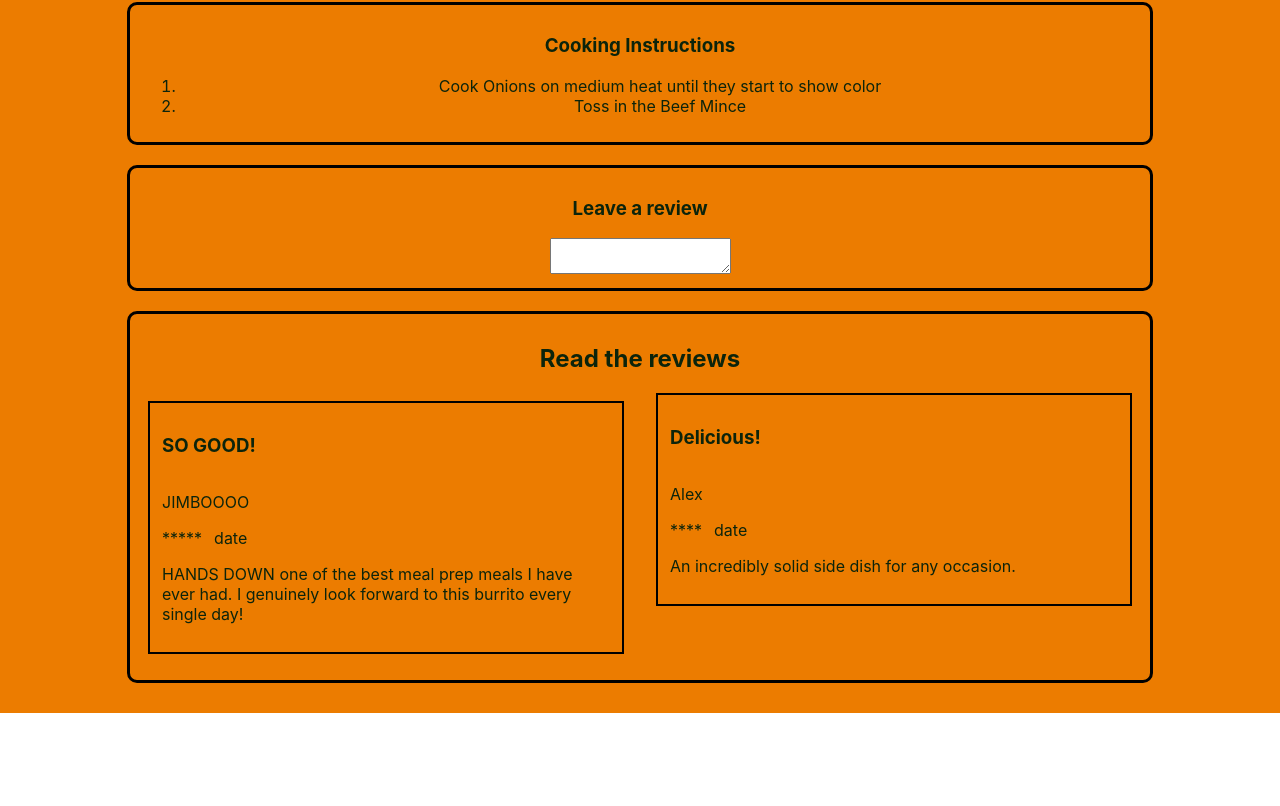
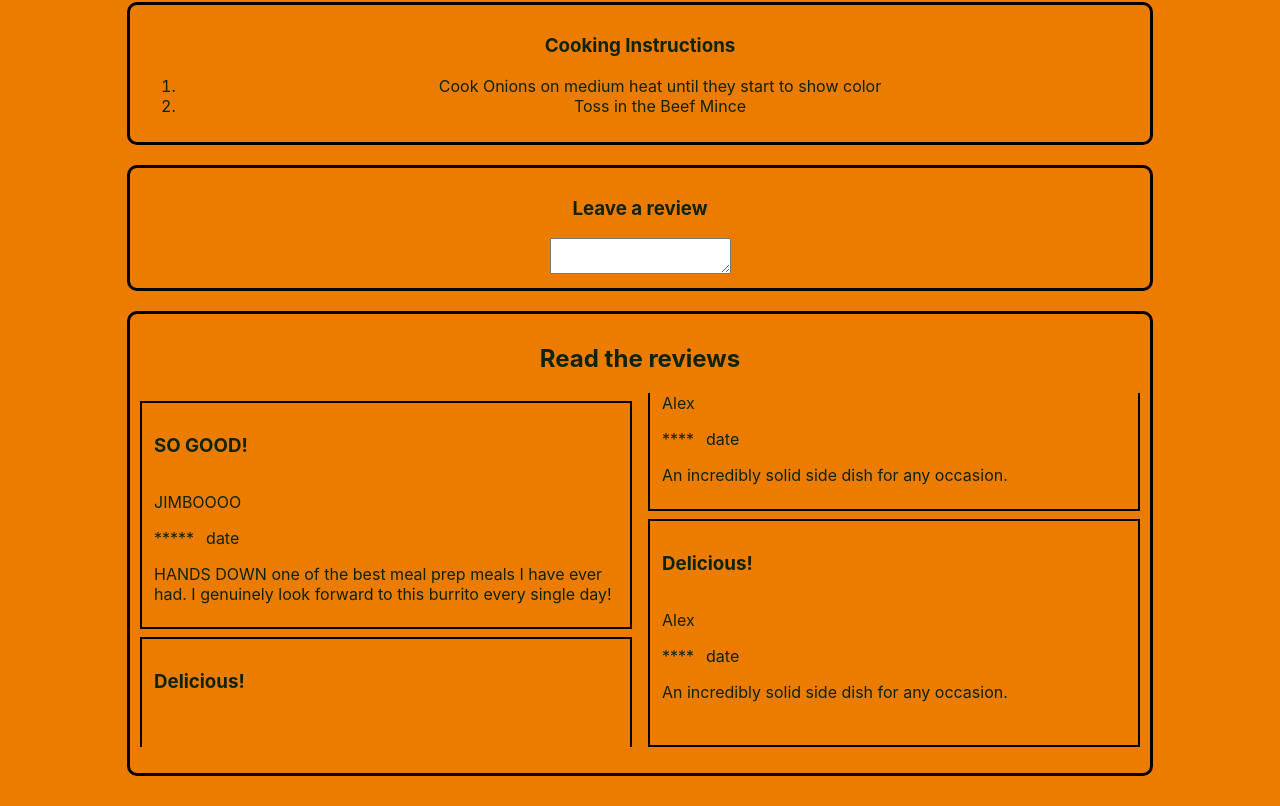
Before and after one commit to AlexDoss42/cookbook, a React (Create React App) app: page / in a window 1280 px wide. Shown: the part 1310-2116 px from the top of the page. Before the commit the page ends 2023 px from the top, so only its background shows below. Built offline with nearby package versions, Linux system fonts and the light colour scheme.

Commit message:
adds a 3rd review and breaks styling

```diff
--- a/src/Components/Review.css
+++ b/src/Components/Review.css
@@ -4,7 +4,8 @@
     flex-direction: column;
     justify-content: left;
     padding: 12px;
-    margin: 8px;
+    margin-top: 8px;
+    height: 200px;
 }
 
 .review-title {
@@ -26,4 +27,5 @@
 
 .review-text {
     text-align: left;
+    text-overflow: ellipsis;
 }
--- a/src/Components/ReviewList.css
+++ b/src/Components/ReviewList.css
@@ -1,3 +1,4 @@
 .review-list {
     columns: 2;
+    list-style-position: inside;
 }
--- a/src/review_data.json
+++ b/src/review_data.json
@@ -15,6 +15,14 @@
             "author_id": 1,
             "rating": 4,
             "review": "An incredibly solid side dish for any occasion."
+        },
+        {
+            "id": 2,
+            "title": "Delicious!",
+            "author": "Alex",
+            "author_id": 1,
+            "rating": 4,
+            "review": "An incredibly solid side dish for any occasion."
         }
     ]
 }
```
